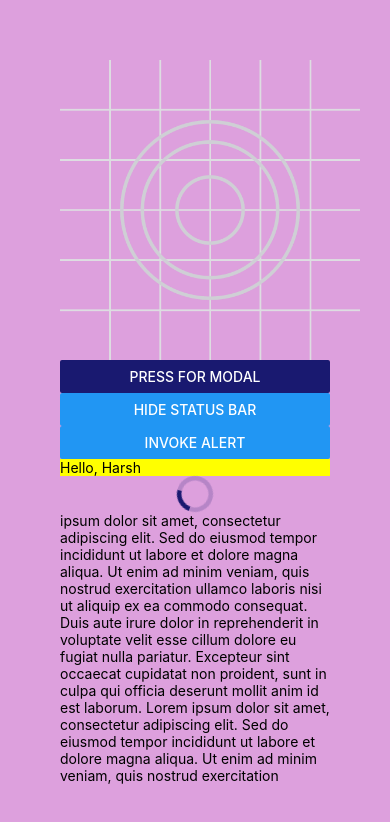
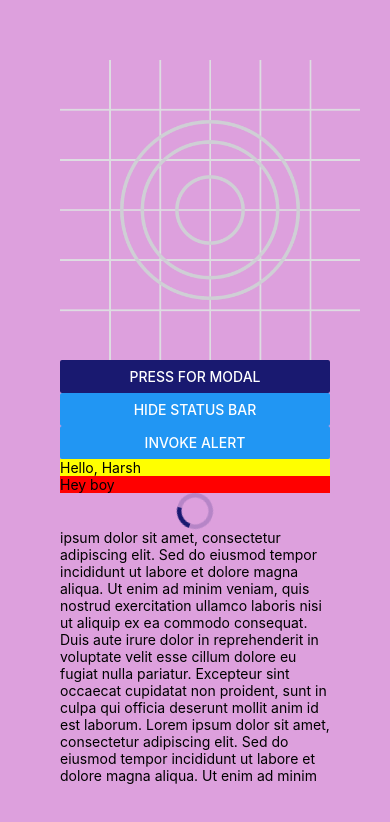
Before and after one commit to HARSHJHASD/ReactNativeFirstApp, a React Native app: screen / in a window 390 px wide. Shown: the top 822 px of the page. Built offline with nearby package versions, Linux system fonts and the light colour scheme.

Commit message:
Multiple styles via array

```diff
--- a/components/Greet.js
+++ b/components/Greet.js
@@ -4,6 +4,9 @@ export default function Greet({ name }) {
   return (
     <View style={styles.container}>
       <Text>Hello, {name}</Text>
+      <View style={[styles.container, styles.container1]}>
+        <Text>Hey boy</Text>
+      </View>
     </View>
   );
 }
@@ -12,4 +15,7 @@ const styles = StyleSheet.create({
   container: {
     backgroundColor: "yellow",
   },
+  container1: {
+    backgroundColor: "red",
+  },
 });
```
